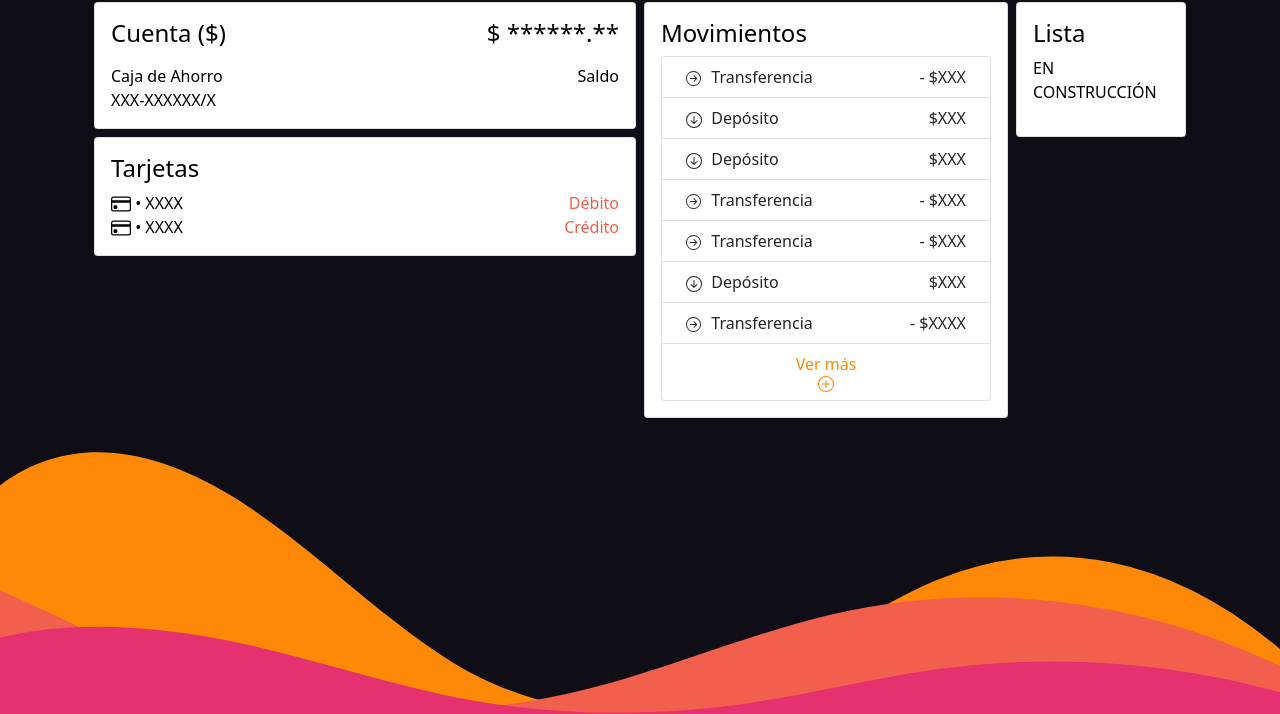
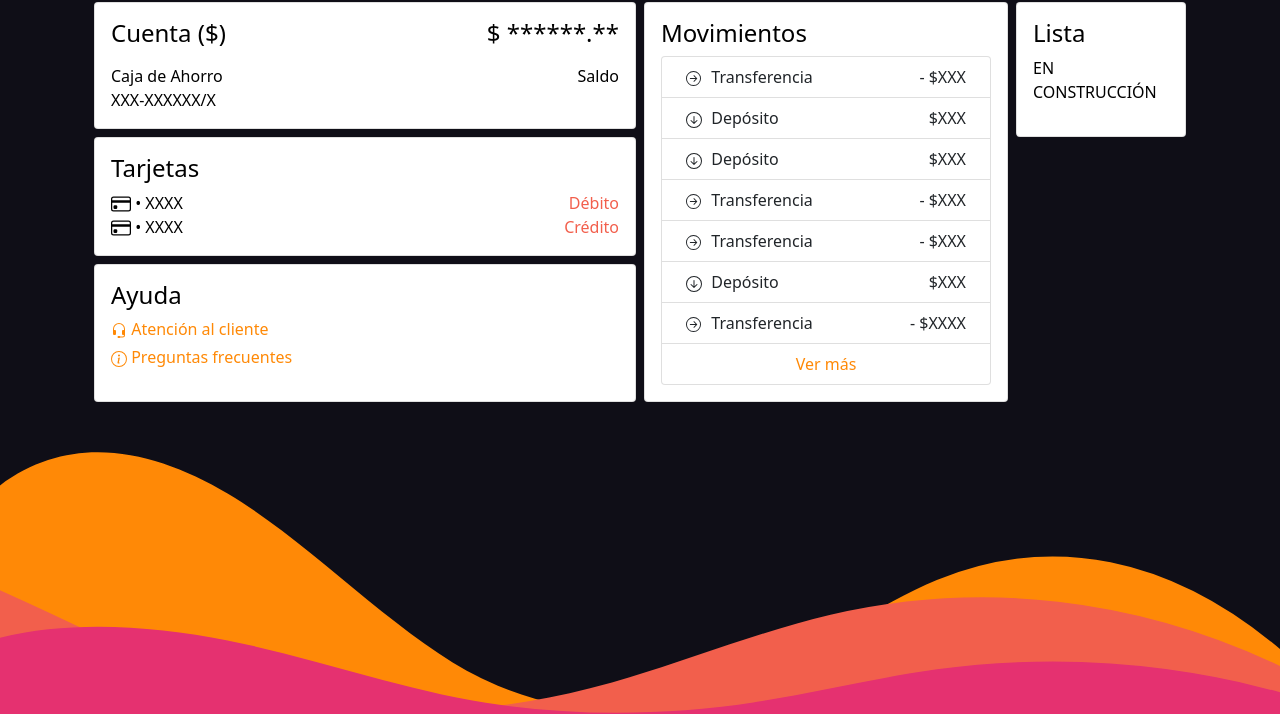
Before and after one commit to arocioa/HomeBankingTuki, a plain HTML site: page home.html in a window 1280 px wide. Shown: the part 86-800 px from the top of the page. Drawn offline with nearby package versions, Linux system fonts and the light colour scheme.

Commit message:
actualizacion

```diff
--- a/home.html
+++ b/home.html
@@ -127,6 +127,53 @@
                     </div>
                     <div class="col-6 text-end scolor">Crédito</div>
                   </div>
+                </div>
+              </div>
+            </div>
+          </div>
+          <!-- AYUDA -->
+          <div class="row pt-2">
+            <div class="col-12">
+              <div class="card wcolor">
+                <div class="card-body text-black">
+                  <h1 class="h4 mb-2">Ayuda</h1>
+                  <p class="mb-1">
+                    <a href="#" class="ocolor text-decoration-none">
+                      <svg
+                        xmlns="http://www.w3.org/2000/svg"
+                        width="16"
+                        height="16"
+                        fill="currentColor"
+                        class="bi bi-headset"
+                        viewBox="0 0 16 16"
+                      >
+                        <path
+                          d="M8 1a5 5 0 0 0-5 5v1h1a1 1 0 0 1 1 1v3a1 1 0 0 1-1 1H3a1 1 0 0 1-1-1V6a6 6 0 1 1 12 0v6a2.5 2.5 0 0 1-2.5 2.5H9.366a1 1 0 0 1-.866.5h-1a1 1 0 1 1 0-2h1a1 1 0 0 1 .866.5H11.5A1.5 1.5 0 0 0 13 12h-1a1 1 0 0 1-1-1V8a1 1 0 0 1 1-1h1V6a5 5 0 0 0-5-5z"
+                        />
+                      </svg>
+                      Atención al cliente
+                    </a>
+                  </p>
+                  <p>
+                    <a href="#" class="ocolor text-decoration-none">
+                      <svg
+                        xmlns="http://www.w3.org/2000/svg"
+                        width="16"
+                        height="16"
+                        fill="currentColor"
+                        class="bi bi-info-circle"
+                        viewBox="0 0 16 16"
+                      >
+                        <path
+                          d="M8 15A7 7 0 1 1 8 1a7 7 0 0 1 0 14zm0 1A8 8 0 1 0 8 0a8 8 0 0 0 0 16z"
+                        />
+                        <path
+                          d="m8.93 6.588-2.29.287-.082.38.45.083c.294.07.352.176.288.469l-.738 3.468c-.194.897.105 1.319.808 1.319.545 0 1.178-.252 1.465-.598l.088-.416c-.2.176-.492.246-.686.246-.275 0-.375-.193-.304-.533L8.93 6.588zM9 4.5a1 1 0 1 1-2 0 1 1 0 0 1 2 0z"
+                        />
+                      </svg>
+                      Preguntas frecuentes
+                    </a>
+                  </p>
                 </div>
               </div>
             </div>
@@ -328,23 +375,6 @@
                   <div class="container">
                     <div class="row">
                       <div class="col-12 ocolor text-center">Ver más</div>
-                      <div class="col-12 mb-3">
-                        <svg
-                          xmlns="http://www.w3.org/2000/svg"
-                          width="16"
-                          height="16"
-                          fill="currentColor"
-                          class="bi bi-plus-circle position-absolute start-50 translate-middle-x ocolor"
-                          viewBox="0 0 16 16"
-                        >
-                          <path
-                            d="M8 15A7 7 0 1 1 8 1a7 7 0 0 1 0 14zm0 1A8 8 0 1 0 8 0a8 8 0 0 0 0 16z"
-                          />
-                          <path
-                            d="M8 4a.5.5 0 0 1 .5.5v3h3a.5.5 0 0 1 0 1h-3v3a.5.5 0 0 1-1 0v-3h-3a.5.5 0 0 1 0-1h3v-3A.5.5 0 0 1 8 4z"
-                          />
-                        </svg>
-                      </div>
                     </div>
                   </div>
                 </a>
```
